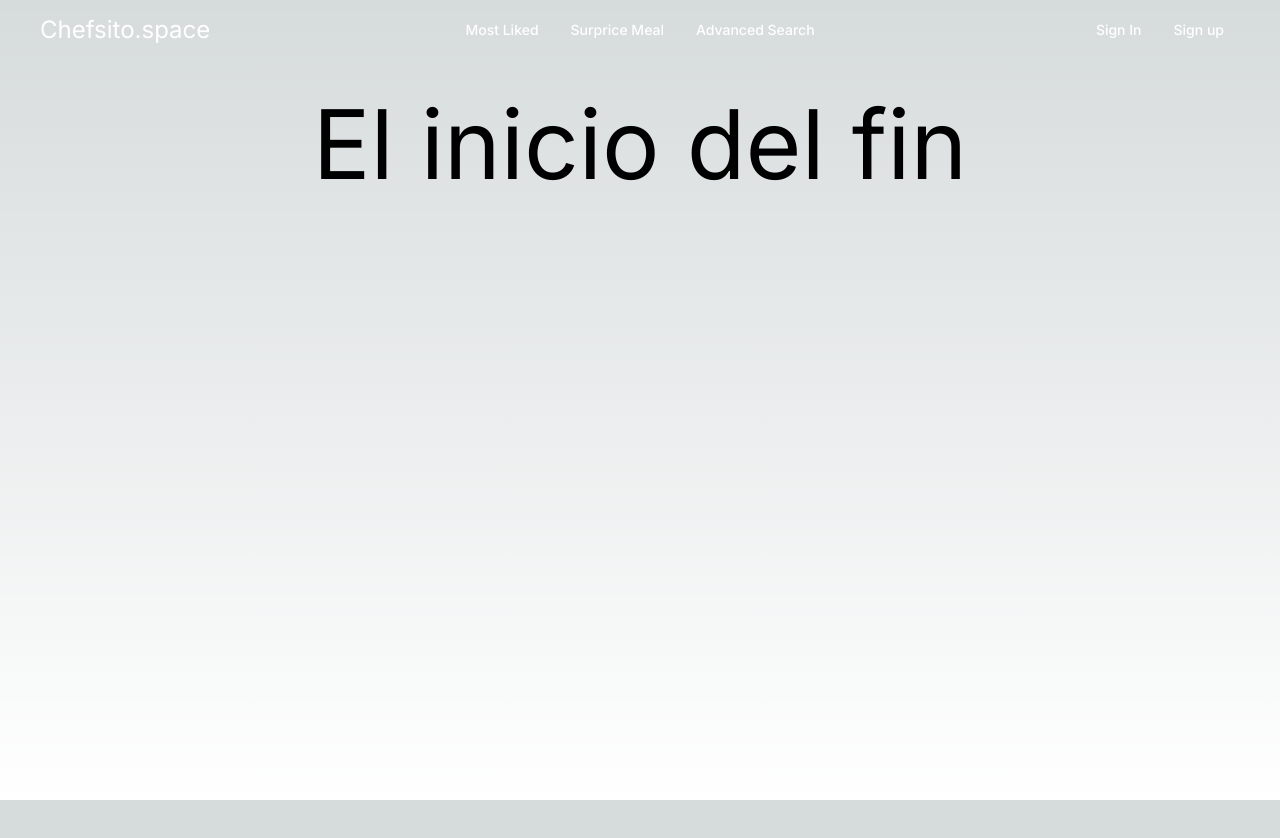
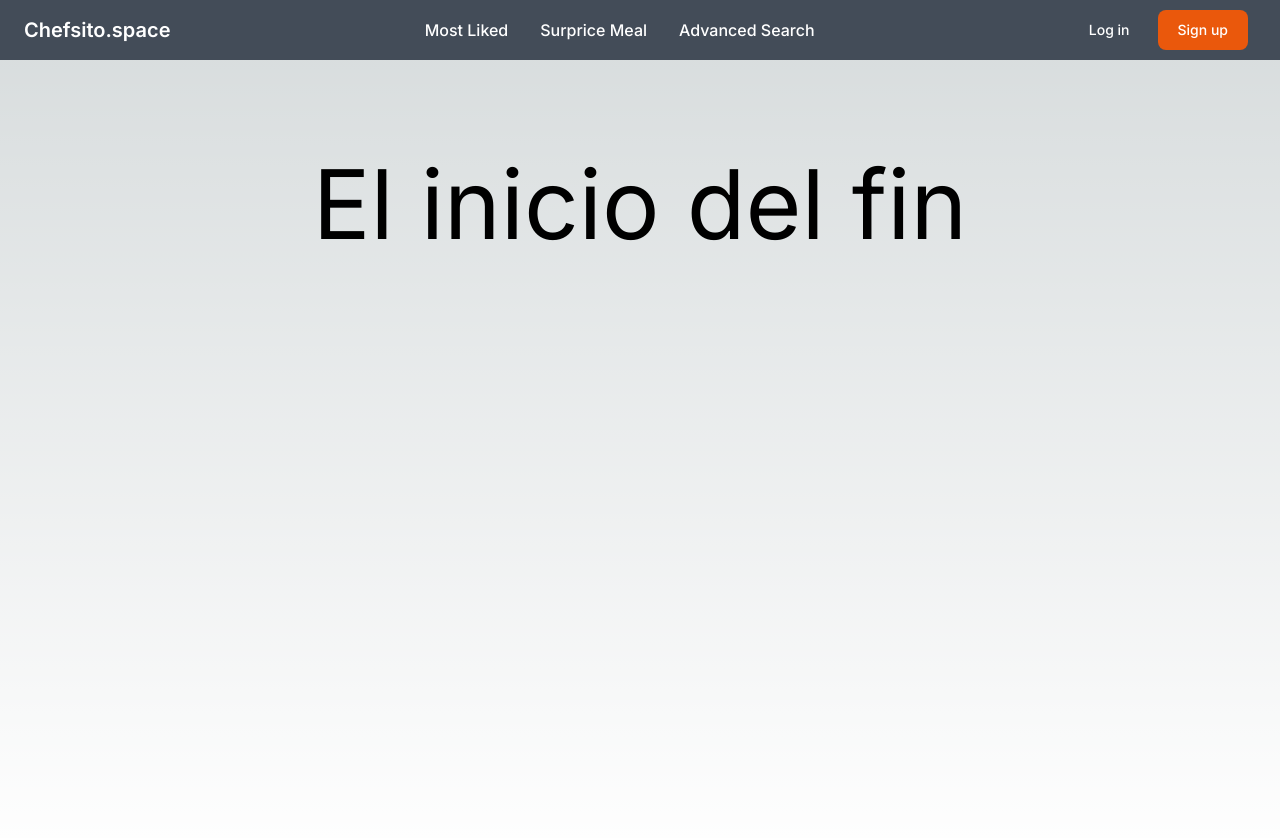
Before and after one commit to ByChanderZap/chefsito-space, a Next.js app: page / in a window 1280 px wide. Shown: the top 838 px of the page. Before the commit the page ends 800 px from the top, so only its background shows below. Built offline with nearby package versions, Linux system fonts and the light colour scheme.

Commit message:
[add] making some changes big to the header

```diff
--- a/src/app/layout.tsx
+++ b/src/app/layout.tsx
@@ -1,7 +1,7 @@
 import type { Metadata } from "next";
 import { Inter } from "next/font/google";
 import "./globals.css";
-import NavBar from "@/components/navbar";
+import MainHeader from "@/components/mainHeader/header";
 
 const inter = Inter({ subsets: ["latin"] });
 
@@ -17,8 +17,8 @@ export default function RootLayout({
 }>) {
   return (
     <html lang="en">
-      <body className={inter.className}>
-        <NavBar></NavBar>
+      <body className={`${inter.className} dark`}>
+        <MainHeader></MainHeader>
         {children}
       </body>
     </html>
--- /dev/null
+++ b/src/components/mainHeader/header.tsx
@@ -0,0 +1,92 @@
+import { NavItemType } from "@/types/header";
+import Link from "next/link";
+import { NavItem } from "./navItems";
+
+export default function MainHeader() {
+  return (
+    <header>
+      <nav className="bg-white border-gray-200 px-4 lg:px-6 py-2.5 dark:bg-gray-800 dark:bg-opacity-80">
+        <div className="flex flex-wrap justify-between items-center mx-auto max-w-screen-xl">
+          <Link href="/" className="flex items-center">
+            <span className="self-center text-xl font-semibold whitespace-nowrap dark:text-white">
+              Chefsito.space
+            </span>
+          </Link>
+          <div className="flex items-center lg:order-2">
+            <Link
+              href="#"
+              className="text-gray-800 dark:text-white hover:bg-gray-50 focus:ring-4 focus:ring-gray-300 font-medium rounded-lg text-sm px-4 lg:px-5 py-2 lg:py-2.5 mr-2 dark:hover:bg-gray-700 focus:outline-none dark:focus:ring-gray-800"
+            >
+              Log in
+            </Link>
+            <Link
+              href="#"
+              className="text-white bg-primary-700 hover:bg-primary-800 focus:ring-4 focus:ring-primary-300 font-medium rounded-lg text-sm px-4 lg:px-5 py-2 lg:py-2.5 mr-2 dark:bg-primary-600 dark:hover:bg-primary-700 focus:outline-none dark:focus:ring-primary-800"
+            >
+              Sign up
+            </Link>
+            <button
+              data-collapse-toggle="mobile-menu-2"
+              type="button"
+              className="inline-flex items-center p-2 ml-1 text-sm text-gray-500 rounded-lg lg:hidden hover:bg-gray-100 focus:outline-none focus:ring-2 focus:ring-gray-200 dark:text-gray-400 dark:hover:bg-gray-700 dark:focus:ring-gray-600"
+              aria-controls="mobile-menu-2"
+              aria-expanded="false"
+            >
+              <span className="sr-only">Open main menu</span>
+              <svg
+                className="w-6 h-6"
+                fill="currentColor"
+                viewBox="0 0 20 20"
+                xmlns="http://www.w3.org/2000/svg"
+              >
+                <path
+                  fillRule="evenodd"
+                  d="M3 5a1 1 0 011-1h12a1 1 0 110 2H4a1 1 0 01-1-1zM3 10a1 1 0 011-1h12a1 1 0 110 2H4a1 1 0 01-1-1zM3 15a1 1 0 011-1h12a1 1 0 110 2H4a1 1 0 01-1-1z"
+                  clipRule="evenodd"
+                ></path>
+              </svg>
+              <svg
+                className="hidden w-6 h-6"
+                fill="currentColor"
+                viewBox="0 0 20 20"
+                xmlns="http://www.w3.org/2000/svg"
+              >
+                <path
+                  fillRule="evenodd"
+                  d="M4.293 4.293a1 1 0 011.414 0L10 8.586l4.293-4.293a1 1 0 111.414 1.414L11.414 10l4.293 4.293a1 1 0 01-1.414 1.414L10 11.414l-4.293 4.293a1 1 0 01-1.414-1.414L8.586 10 4.293 5.707a1 1 0 010-1.414z"
+                  clipRule="evenodd"
+                ></path>
+              </svg>
+            </button>
+          </div>
+          <div
+            className="hidden justify-between items-center w-full lg:flex lg:w-auto lg:order-1"
+            id="mobile-menu-2"
+          >
+            <ul className="flex flex-col mt-4 font-medium lg:flex-row lg:space-x-8 lg:mt-0">
+              {NAV_ITEMS.map(({ href, content }, index) => (
+                <NavItem key={index} href={href} content={content}></NavItem>
+              ))}
+            </ul>
+          </div>
+        </div>
+      </nav>
+    </header>
+  );
+}
+
+const NAV_ITEMS: NavItemType[] = [
+  {
+    // href: "/recipes/#most-Liked",
+    href: "#TODO",
+    content: "Most Liked",
+  },
+  {
+    href: "#TODO",
+    content: "Surprice Meal",
+  },
+  {
+    href: "#TODO",
+    content: "Advanced Search",
+  },
+];
--- /dev/null
+++ b/src/components/mainHeader/navItems.tsx
@@ -0,0 +1,16 @@
+import { NavItemType } from "@/types/header";
+import Link from "next/link";
+
+export function NavItem({ href, content }: NavItemType) {
+  return (
+    <li>
+      <Link
+        href={href}
+        className="block py-2 pr-4 pl-3 text-white rounded bg-primary-700 lg:bg-transparent lg:text-primary-700 lg:p-0 dark:text-white"
+        aria-current="page"
+      >
+        {content}
+      </Link>
+    </li>
+  );
+}
--- /dev/null
+++ b/src/types/header.ts
@@ -0,0 +1,4 @@
+export type NavItemType = {
+  href:     string;
+  content:  string;
+}
--- a/tailwind.config.ts
+++ b/tailwind.config.ts
@@ -6,14 +6,49 @@ const config: Config = {
     "./src/components/**/*.{js,ts,jsx,tsx,mdx}",
     "./src/app/**/*.{js,ts,jsx,tsx,mdx}",
   ],
+  darkMode: 'class',
   theme: {
     extend: {
-      backgroundImage: {
-        "gradient-radial": "radial-gradient(var(--tw-gradient-stops))",
-        "gradient-conic":
-          "conic-gradient(from 180deg at 50% 50%, var(--tw-gradient-stops))",
-      },
+      colors: {
+        primary: {"50":"#fff7ed","100":"#ffedd5","200":"#fed7aa","300":"#fdba74","400":"#fb923c","500":"#f97316","600":"#ea580c","700":"#c2410c","800":"#9a3412","900":"#7c2d12","950":"#431407"}
+      }
     },
+    fontFamily: {
+      'body': [
+        'Inter',
+        'ui-sans-serif',
+        'system-ui',
+        '-apple-system',
+        'system-ui',
+        'Segoe UI',
+        'Roboto',
+        'Helvetica Neue',
+        'Arial',
+        'Noto Sans',
+        'sans-serif',
+        'Apple Color Emoji',
+        'Segoe UI Emoji',
+        'Segoe UI Symbol',
+        'Noto Color Emoji'
+      ],
+      'sans': [
+        'Inter',
+        'ui-sans-serif',
+        'system-ui',
+        '-apple-system',
+        'system-ui',
+        'Segoe UI',
+        'Roboto',
+        'Helvetica Neue',
+        'Arial',
+        'Noto Sans',
+        'sans-serif',
+        'Apple Color Emoji',
+        'Segoe UI Emoji',
+        'Segoe UI Symbol',
+        'Noto Color Emoji'
+      ]
+    }
   },
   plugins: [],
 };
```
